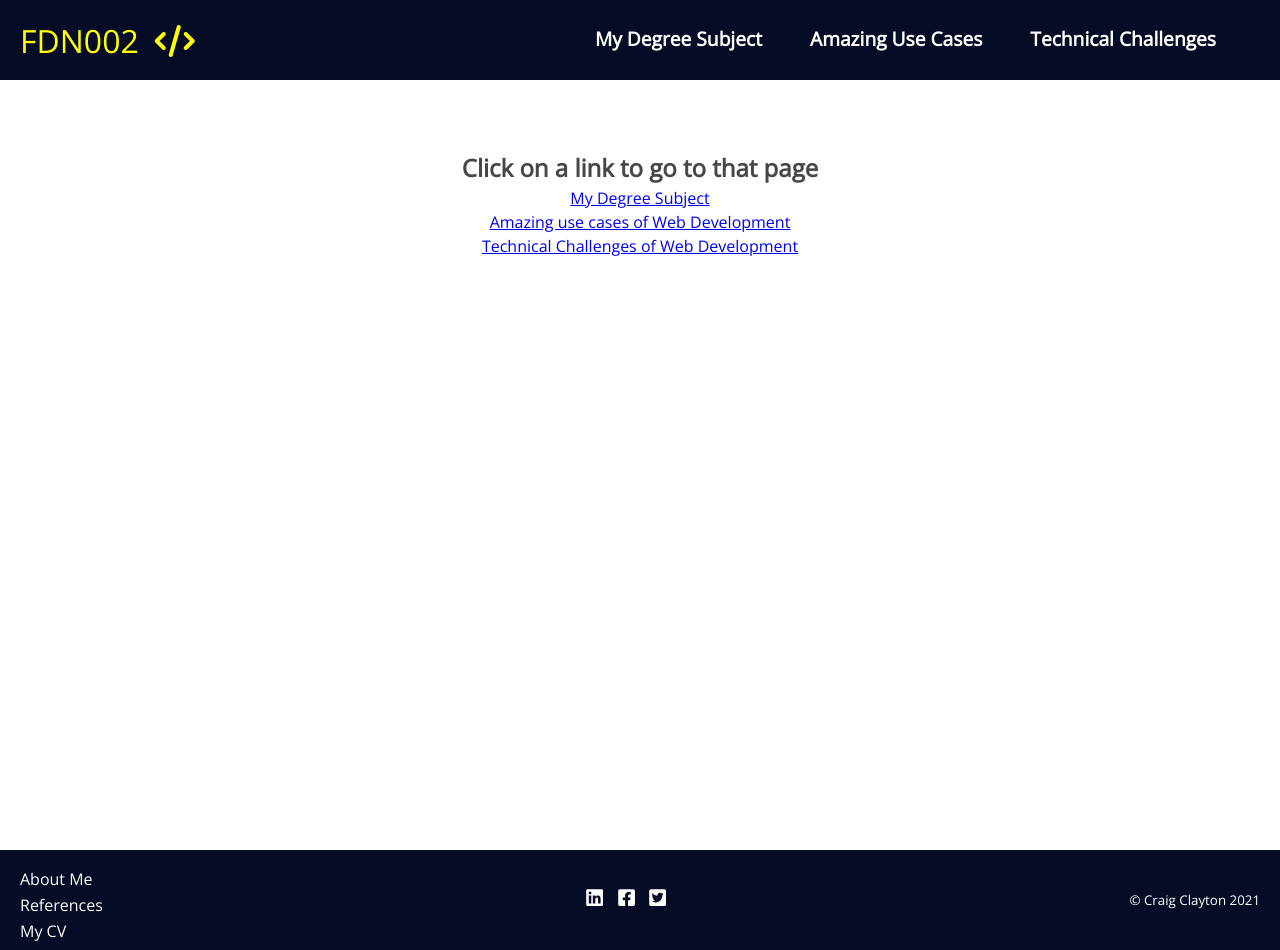
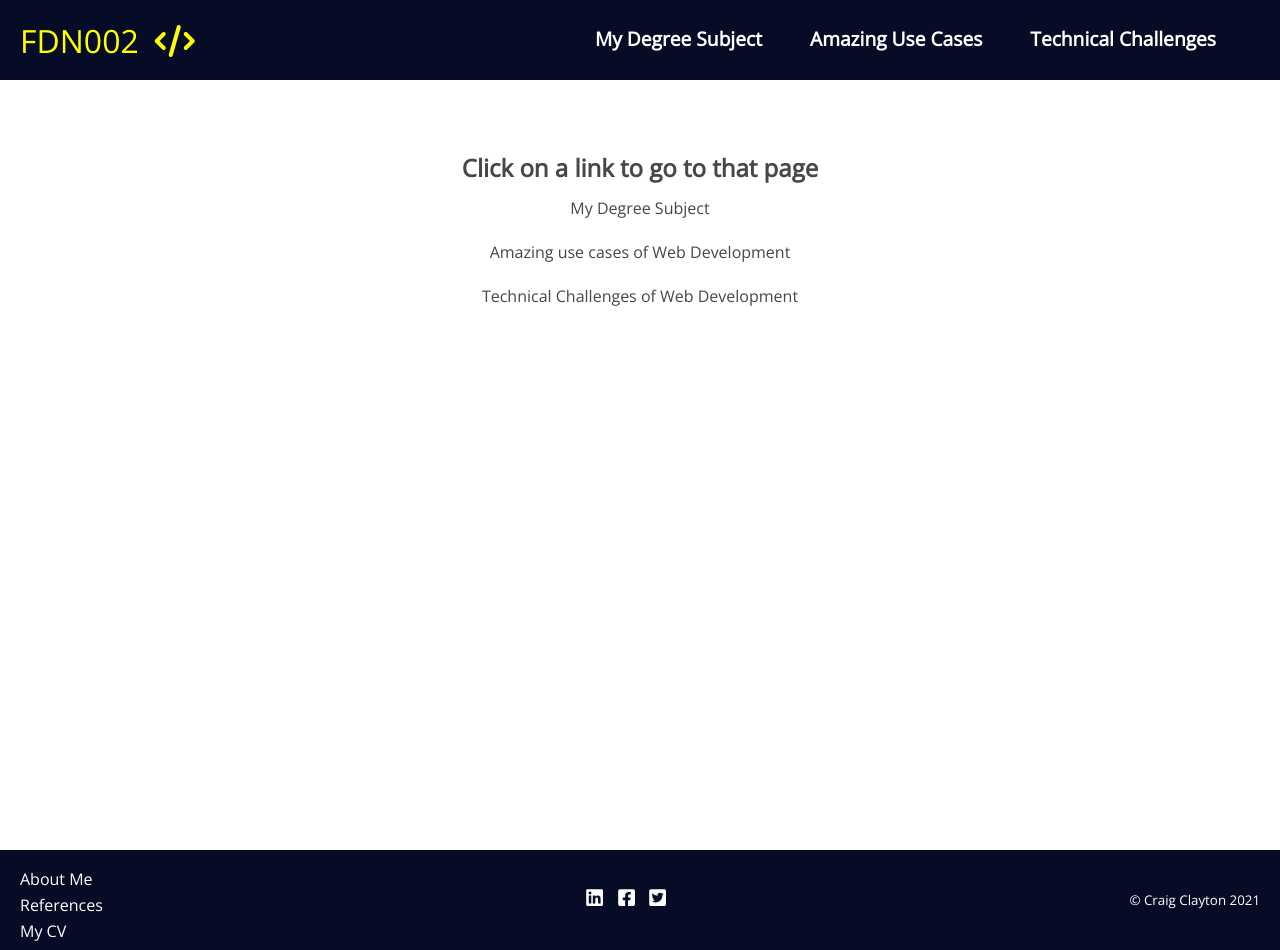
Before and after one commit to BullDogPatch/FDN002_University_Project, a React (Create React App) app: page / in a window 1280 px wide. Built offline with nearby package versions, Linux system fonts and the light colour scheme.

Commit message:
added styles added styles to the links on the home page

```diff
--- a/src/components/pages/Home.css
+++ b/src/components/pages/Home.css
@@ -9,3 +9,14 @@
 img {
   padding: 30px;
 }
+
+.goto-page-links {
+  color: #464747;
+  text-decoration: none;
+  padding: 10px;
+}
+
+.goto-page-links:hover {
+  text-decoration: underline;
+  color: blue;
+}
```
